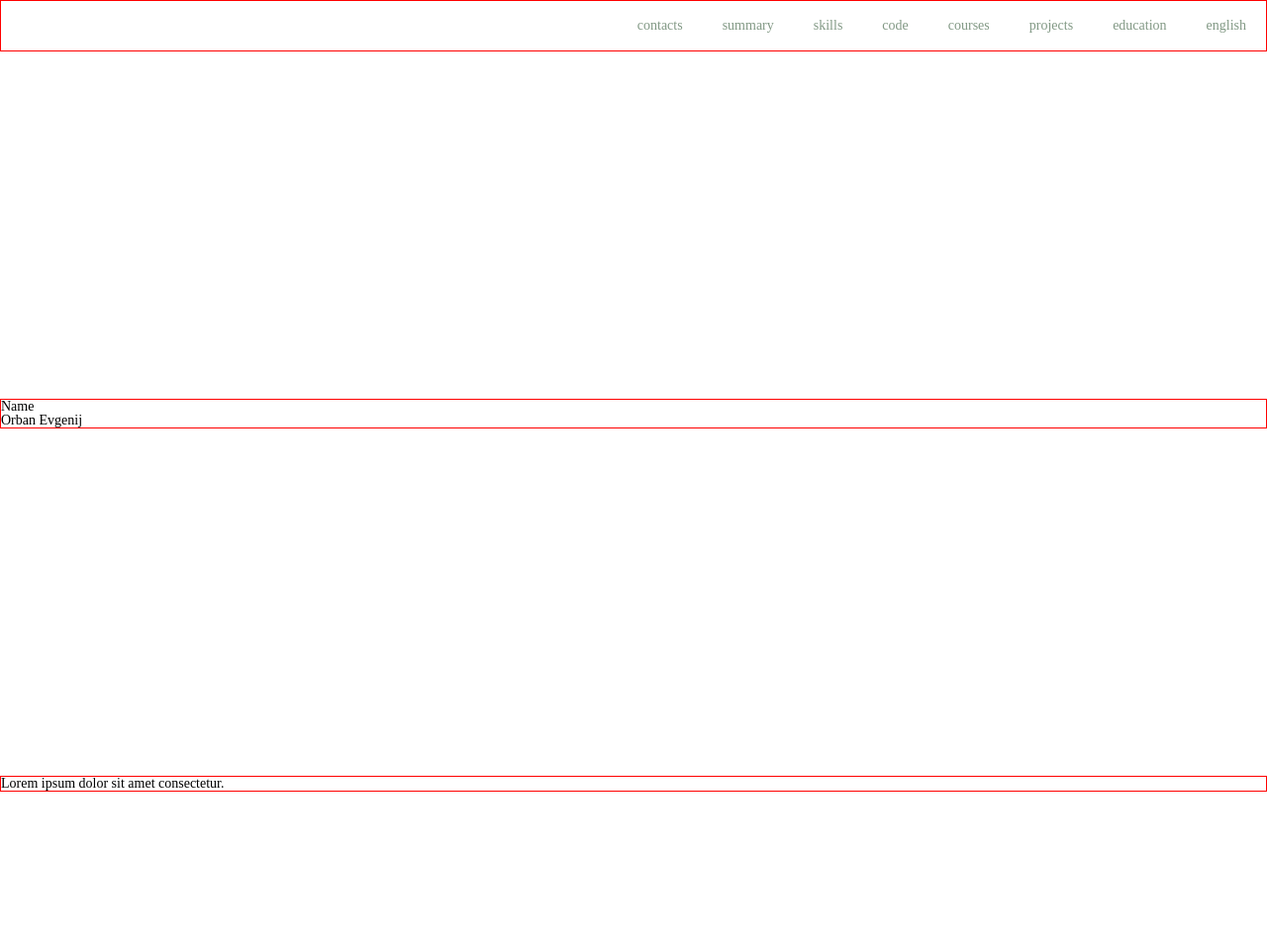
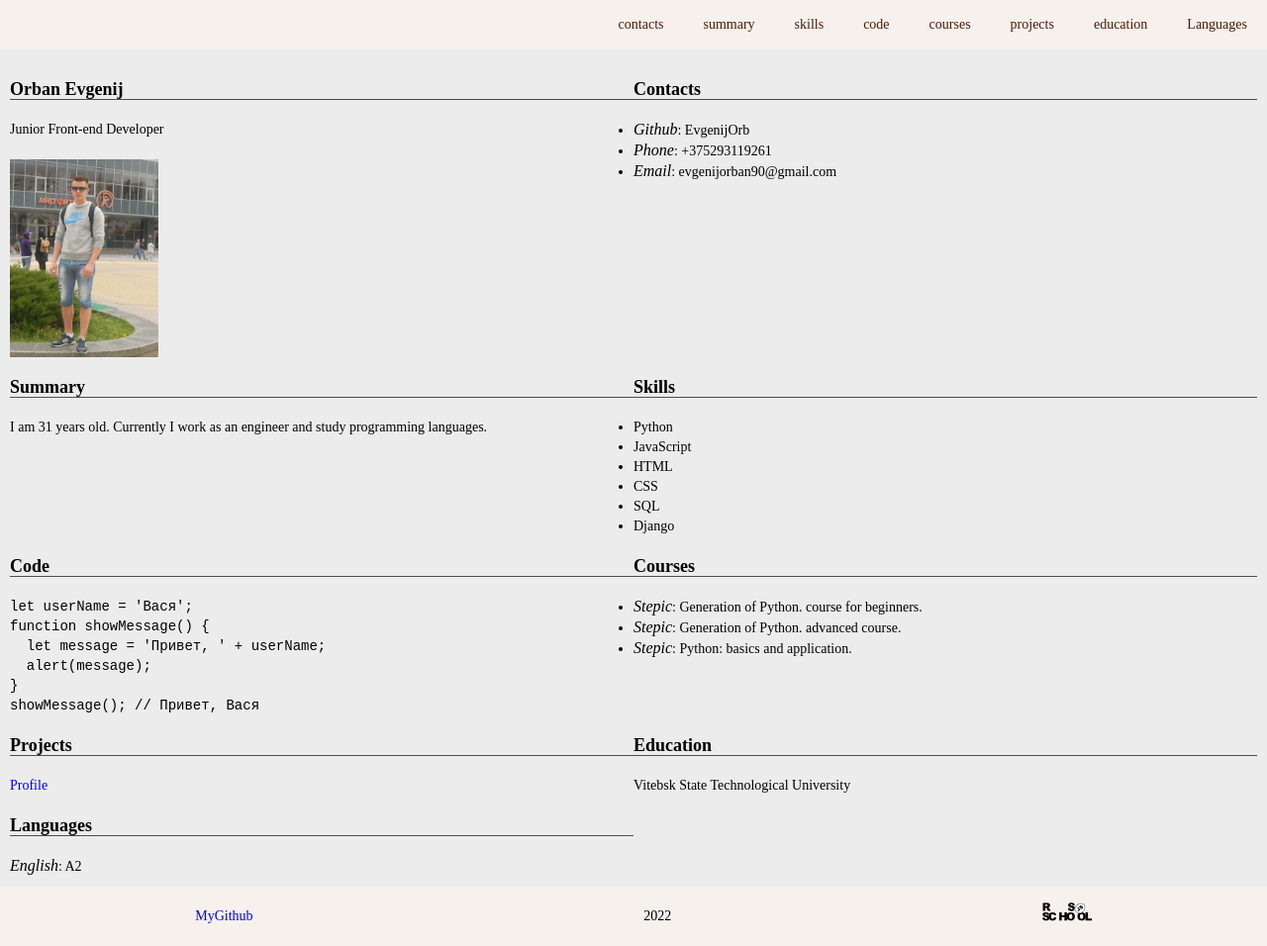
Before and after one commit to EvgenijOrb/rsschool-cv, a plain HTML site: page index.html in a window 1280 px wide. Shown: the whole page at 99% size. Before the commit the page ends 800 px from the top, so only its background shows below. Drawn offline with Linux system fonts and the light colour scheme.

Commit message:
feature: dobavil informatsiyu

```diff
--- a/index.html
+++ b/index.html
@@ -27,7 +27,7 @@
                <li class="nav-item"><a class="nav-link" href="#courses">courses</a> </li>
                <li class="nav-item"><a class="nav-link" href="#projects">projects</a> </li>
                <li class="nav-item"><a class="nav-link" href="#education">education</a> </li>
-               <li class="nav-item"><a class="nav-link" href="#english">english</a> </li>
+               <li class="nav-item"><a class="nav-link" href="#english">Languages</a> </li>
             </ul>
          </nav>
       </div>
@@ -35,39 +35,84 @@
    <main class="main">
       <div class="conteiner">
          <section id="profile" class="section">
-            <h1 class="section-title">Name</h1>
-            <p>Orban Evgenij</p>
+            <h1 class="section-title">Orban Evgenij</h1>
+            <p>Junior Front-end Developer</p>
+            <br>
+            <img src="./assets/img/zRyrIcOaEmI.jpg" alt="my_photo" width="150px" height="200px">
          </section>
          <section id="contacts" class="section">
-
+            <h2 class="section-title">Contacts</h2>
+            <ul class="contact_list">
+               <li class="contact_item"><span>Github</span>: EvgenijOrb</li>
+               <li class="contact_item"><span>Phone</span>: +375293119261</li>
+               <li class="contact_item"><span>Email</span>: evgenijorban90@gmail.com</li>
+            </ul>
          </section>
          <section id="summary" class="section">
-
+            <h2 class="section-title">Summary</h2>
+            <p>I am 31 years old. Currently I work as an engineer and study programming languages.</p>
          </section>
          <section id="skills" class="section">
-
+            <h2 class="section-title">Skills</h2>
+            <ul>
+               <li>Python</li>
+               <li>JavaScript</li>
+               <li>HTML</li>
+               <li>CSS</li>
+               <li>SQL</li>
+               <li>Django</li>
+            </ul>
          </section>
          <section id="code" class="section">
+            <h2 class="section-title">Code</h2>
+            <pre>
+let userName = 'Вася';
+function showMessage() {
+  let message = 'Привет, ' + userName;
+  alert(message);
+}
+showMessage(); // Привет, Вася
+</pre>
 
          </section>
          <section id="courses" class="section">
-
+            <h2 class="section-title">Courses</h2>
+            <ul>
+               <li><span>Stepic</span>: Generation of Python. course for beginners.</li>
+               <li><span>Stepic</span>: Generation of Python. advanced course.</li>
+               <li><span>Stepic</span>: Python: basics and application.</li>
+            </ul>
          </section>
          <section id="projects" class="section">
-
+            <h2 class="section-title">Projects</h2>
+            <p><a href="https://stepik.org/users/346032402">Profile</a></p>
          </section>
          <section id="education" class="section">
+            <h2 class="section-title">Education</h2>
+            <p>Vitebsk State Technological University</p>
 
          </section>
          <section id="english" class="section">
+            <h2 class="section-title">Languages</h2>
+            <p><span>English</span>: A2</p>
 
          </section>
 
       </div>
    </main>
    <footer class="footer">
-      <div class="conteiner">
-         <p>Lorem ipsum dolor sit amet consectetur.</p>
+      <div class="footer-conteiner">
+         <div class="footer_a">
+            <a href="https://github.com/EvgenijOrb">MyGithub</a>
+         </div>
+         <div class="footer_p">
+            <p>2022</p>
+         </div>
+         <div class="footer_ars">
+            <a href="https://rs.school/js/">
+               <img src="./assets/img/rs_school_js.svg" alt="" width="50" height="50">
+            </a>
+         </div>
       </div>
    </footer>
 </body>
--- a/style.css
+++ b/style.css
@@ -61,9 +61,9 @@ a:visited {
 a:hover {
    text-decoration: none;
 }
-ul li {
+/*ul li {
    list-style: none;
-}
+}*/
 img {
    vertical-align: top;
 }
@@ -82,19 +82,27 @@ body {
    display: flex;
    flex-direction: column;
    justify-content: space-between;
+   line-height: 20px;
+   font-family: crossorigin;
 }
 .header {
-   border: 1px solid red;
+   display: flex;
+   background-color: rgb(247, 241, 238);
+   justify-content: flex-end;
 }
 .main {
+   background-color: rgb(236, 236, 236);
+   padding: 10px;
+}
+/*.footer {
+   display: flex;
    border: 1px solid red;
-}
-.footer {
-   border: 1px solid red;
-}
+}*/
 .conteiner {
    max-width: 1440px;
    margin: 0px;
+   display: flex;
+   flex-wrap: wrap;
 }
 .nav-list {
    display: flex;
@@ -108,10 +116,42 @@ html {
    padding: 0 20px;
    line-height: 50px;
    transition: 0.3s;
-   color: #829985;
+   color: #4d1b04;
    text-decoration: none;
    transition: color 0.5s;
 }
 .nav-link:hover {
-   color: #c21010;
+   color: #fd0000;
 }
+.section {
+   width: 50%;
+}
+@media (max-width: 768px) {
+   .section {
+      width: 100%;
+   }
+}
+.section-title {
+   font-size: 18px;
+   margin: 20px 0 20px 0px;
+   font-weight: 600;
+   border-bottom: 1px solid #4e4d4d;
+}
+span {
+   font-size: 16px;
+   font-style: italic;
+}
+.nav-item {
+   list-style: none;
+}
+.footer-conteiner {
+   background-color: rgb(247, 241, 238);
+   display: flex;
+   justify-content: space-around;
+}
+.footer_a {
+   margin: 20px;
+}
+.footer_p {
+   margin: 20px;
+}
```
Also changed, not shown: assets/img/rs_school_js.svg (added).
